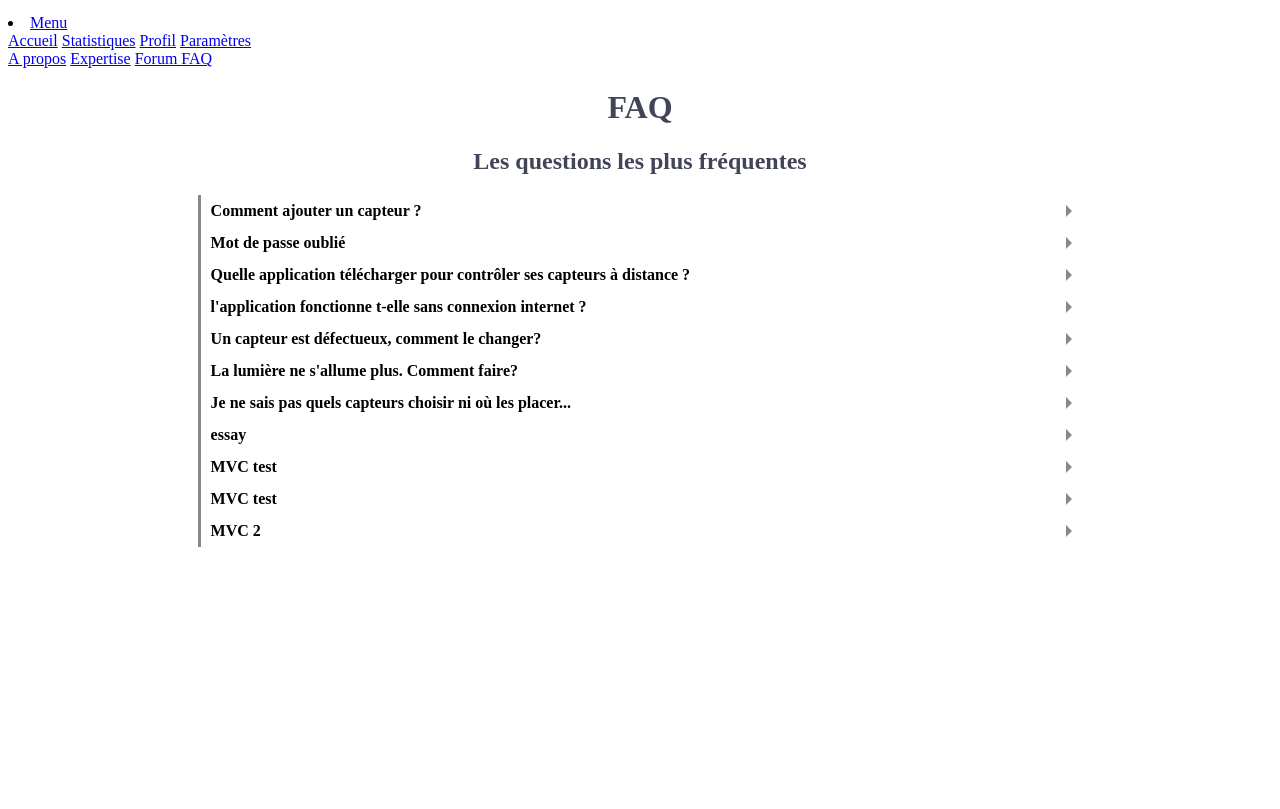
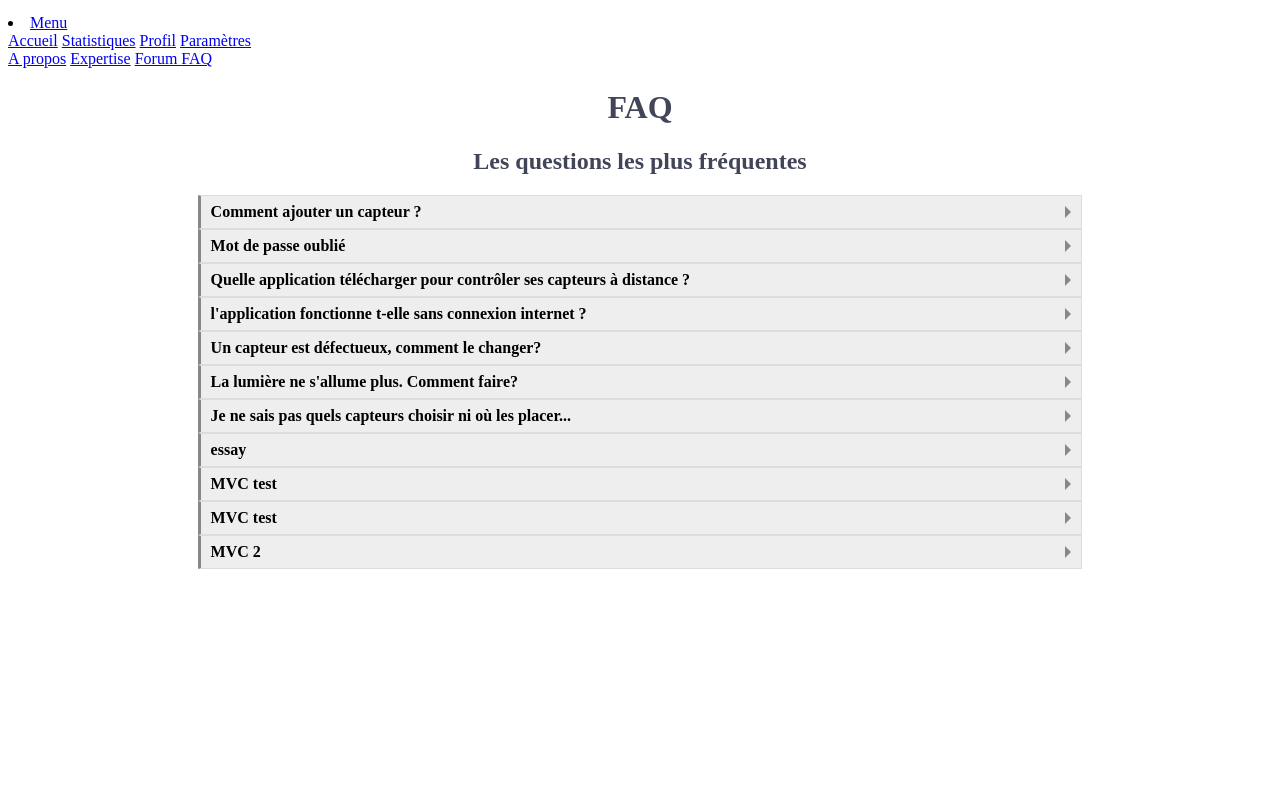
Before and after one commit to HugoMoi/SiteAPP, a PHP site: page /app/index.php?action=FAQ in a window 1280 px wide. Shown: the part 216-1025 px from the top of the page. Run offline with PHP 8.4, Linux system fonts and the light colour scheme; data comes from the database, SQL or seed files in the repository.

Commit message:
Update FAQ.css

```diff
--- a/SiteDomisep/design/FAQ.css
+++ b/SiteDomisep/design/FAQ.css
@@ -21,10 +21,12 @@ h1, h2{
 .question label{
         margin-left: 15%;
         margin-right: 15%;
+        background: #eee;
         display: block;
         position: relative;
         padding: 7px 10px;
         font-weight: bold;
+        border: 1px solid #ddd;
         border-left: 3px solid #888;
 }
 
```
